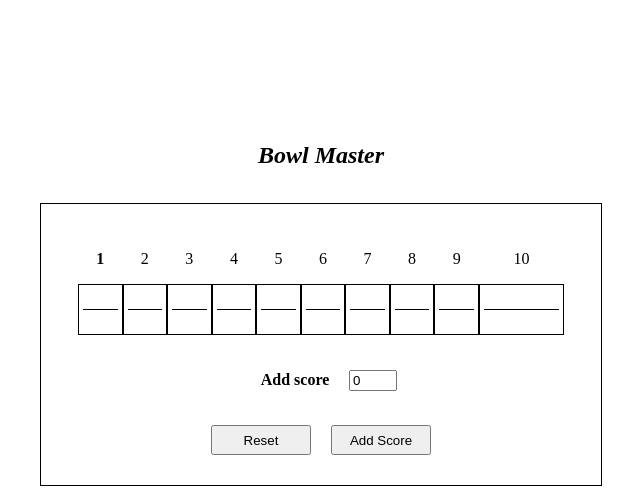
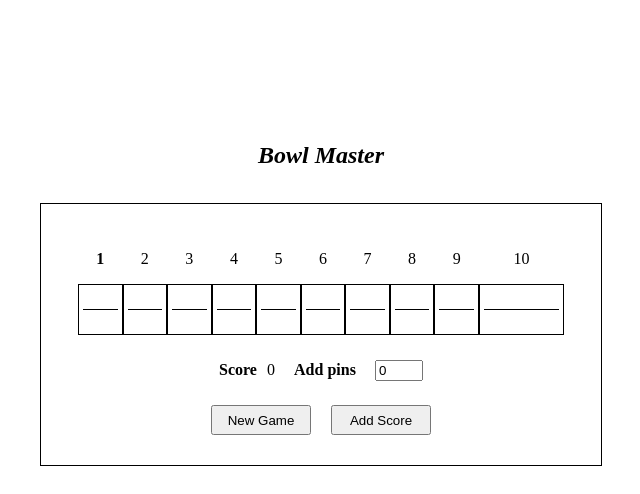
Before and after one commit to dstolbert/bowling-scorer, a React (Create React App) app: page / in a window 1280 px wide. Shown: the top 494 px of the page, without its empty margins (319-959 px from the left). Built offline with nearby package versions, Linux system fonts and the light colour scheme; the HTML template or start-up script is replaced by a standard one.

Commit message:
fix frame 10 spare display, add total score to screen

```diff
--- a/src/components/frame.tsx
+++ b/src/components/frame.tsx
@@ -40,7 +40,7 @@ const getFrameScores = (scores: Array<number>, frameIndex: number): Array<string
     else {
 
         // If frame has a spare
-        if (scores.length > 1 && scores[0] + scores[1] === 10) {
+        if (scores.length > 1 && scores[0] < 10 && scores[0] + scores[1] === 10) {
 
             for (let i=0; i<3; i++) {
                 const s = i === 1? "/": scores[i] === undefined? " ": scores[i] === 10? "X": scores[i].toString();
--- a/src/components/screen.tsx
+++ b/src/components/screen.tsx
@@ -50,7 +50,7 @@ const Screen = (props: ScreenProps): JSX.Element => {
 
         // Don't add if the game is complete!
         if (state.game.isComplete) {
-            alert("The game is already complete. Reset to start a new game.");
+            alert("The game is already complete. Start a new game to continue.");
             return;
         }
 
@@ -133,11 +133,11 @@ const Screen = (props: ScreenProps): JSX.Element => {
             pinsRemaining = 10;
         }
 
-        return { frames, activeFrame, pinsRemaining };
+        return { frames, activeFrame, pinsRemaining, total: runningTotal };
     }
 
     // Compute frames, activeFrame, and pins remaining fresh during each render
-    const { frames, activeFrame, pinsRemaining } = parseFrames(state.game);
+    const { frames, activeFrame, pinsRemaining, total } = parseFrames(state.game);
 
     return (
 
@@ -178,13 +178,21 @@ const Screen = (props: ScreenProps): JSX.Element => {
                         </div>
 
                         {/* Add Score */}
-                        <div style={{display: 'flex', flexGrow: 1, margin: 20}}>
+                        <div style={{display: 'flex', flexDirection: 'row', flexGrow: 1, margin: 10}}>
 
+                            <div style={{display: 'flex', width: '100%', justifyContent: 'center'}}>
+                                <p style={{marginRight: 10}} className="screen-form-title">{"Score"}</p>
+                                <p>{total.toString()}</p>
+                            </div>
+
+
+                            <div style={{display: "flex"}}>
                                 <p className="screen-form-title" style={{
-                                width: "100px",
-                                paddingRight: 4
+                                    marginLeft: 10,
+                                    marginRight: 10,
+                                    width: '80px'
                                     }}>
-                                    Add score
+                                        Add pins
                                 </p>
 
                                 <Input
@@ -192,6 +200,7 @@ const Screen = (props: ScreenProps): JSX.Element => {
                                     value={newScore? newScore: ""}
                                     onChange={(e) => onScoreChange(e, activeFrame, pinsRemaining)}
                                 />
+                            </div>
 
                         </div>
 
@@ -201,7 +210,7 @@ const Screen = (props: ScreenProps): JSX.Element => {
                                 onClick={resetGame}
                                 style={{marginRight: 20, width: '100px', height: '30px'}}
                                 className="screen-button">
-                                    Reset
+                                    New Game
                             </Button>
 
                             <Button
```
Lines whose indentation alone changed are shown as unchanged.
